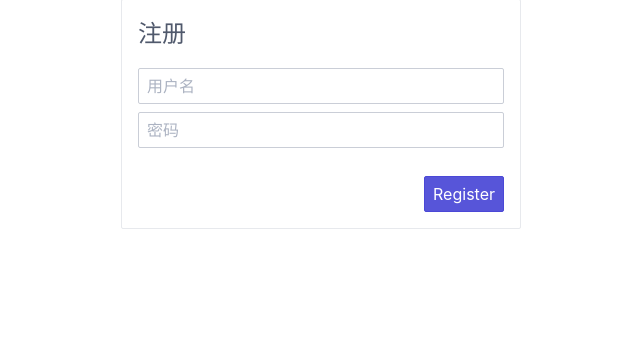
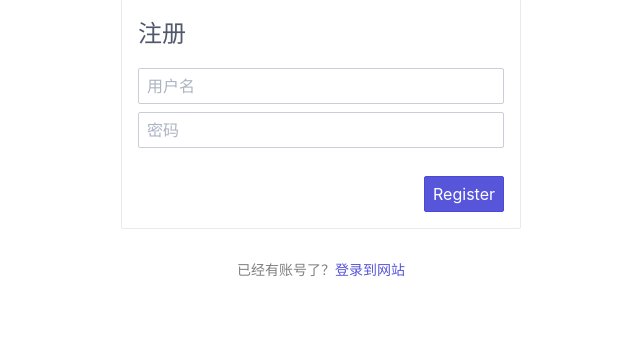
Before and after one commit to sxyazi/segment, a PHP site: template templates/user/register.twig in a window 1280 px wide. Shown: the part 81-444 px from the top of the page, without its empty margins (319-959 px from the left). Run offline with PHP 8.4, Linux system fonts and the light colour scheme; the template is opened without the code that fills it, so the values that code supplies are empty; some libraries are stand-ins or nearby versions.

Commit message:
add login & register link

```diff
--- a/templates/user/register.twig
+++ b/templates/user/register.twig
@@ -10,6 +10,14 @@
 
         .card-body button {
             margin-top: 20px;
+        }
+
+        .prompt {
+            color: gray;
+            width: 400px;
+            font-size: 14px;
+            margin: 30px auto;
+            text-align: center;
         }
     </style>
 {% endblock %}
@@ -33,6 +41,9 @@
             </form>
         </div>
     </div>
+    <div class="prompt">
+        已经有账号了？<a href="{{ path_for('login') }}">登录到网站</a>
+    </div>
 {% endblock %}
 
 {% block foot %}
```
Also changed, not shown: templates/user/login.twig (+11 -0 lines).
